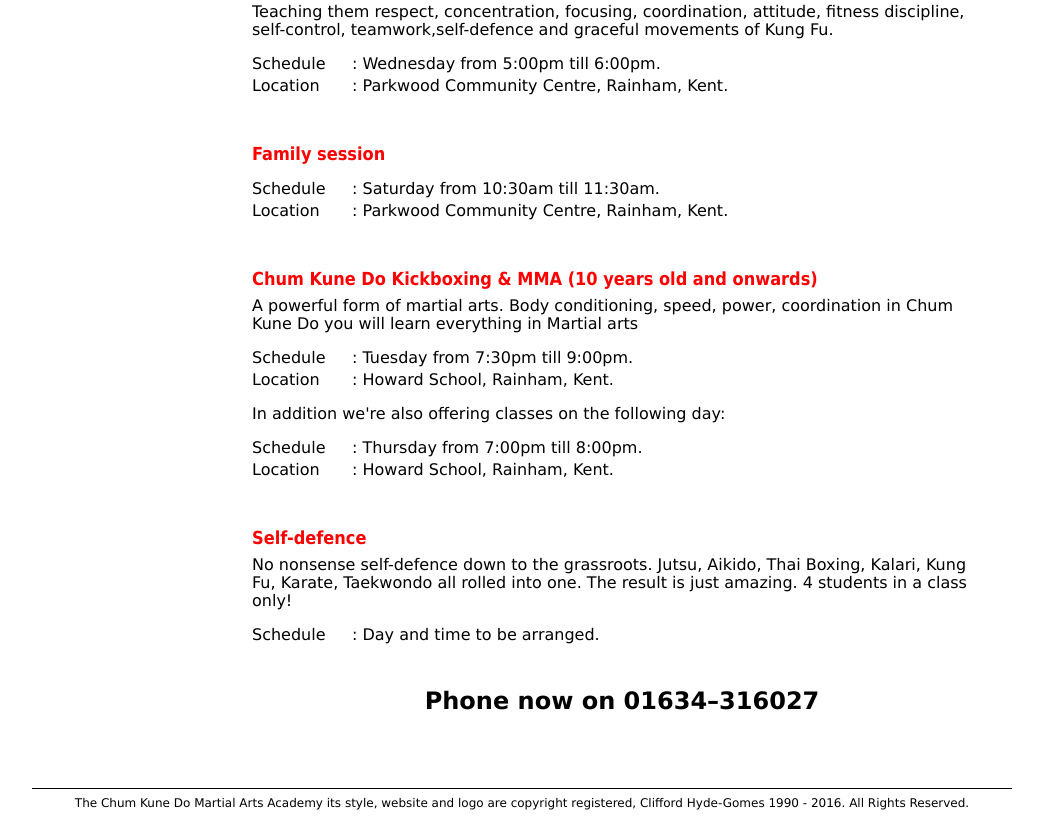
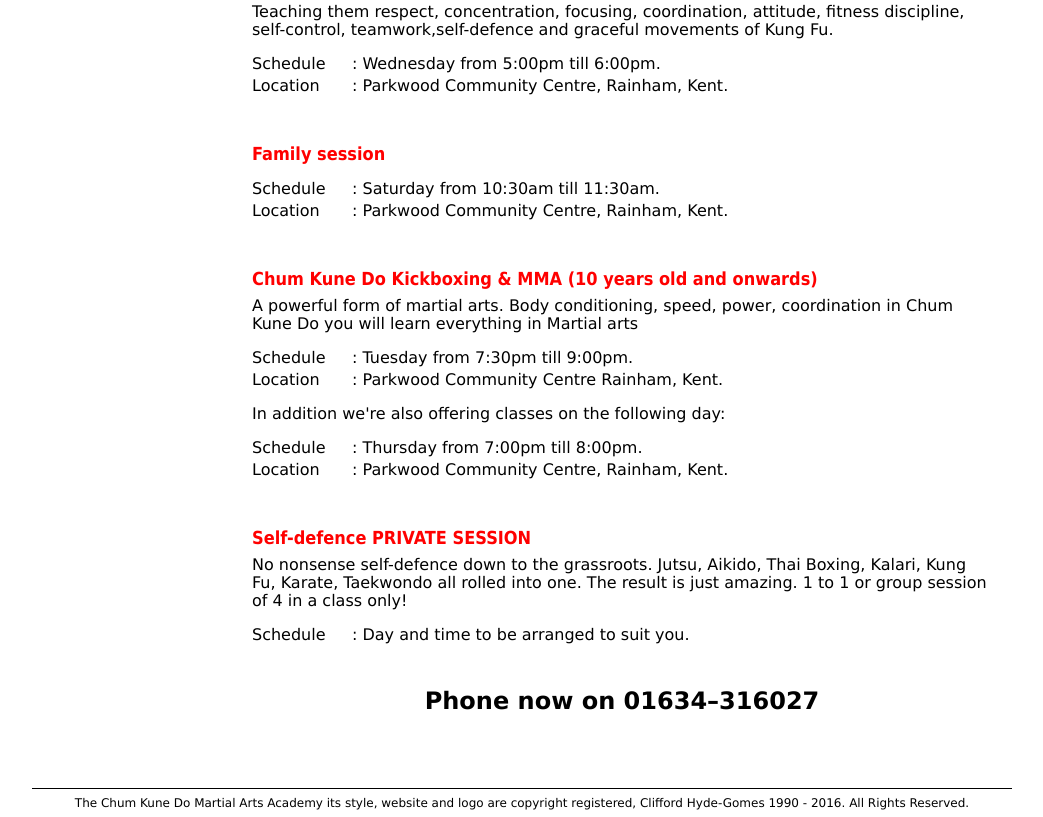
Before and after one commit to tbusser/chumkunedo, a plain HTML site: page classes.html in a window 1280 px wide. Shown: the part 361-1178 px from the top of the page, without its empty margins (118-1161 px from the left). Drawn offline with Linux system fonts and the light colour scheme.

Commit message:
Update the available classes

```diff
--- a/classes.html
+++ b/classes.html
@@ -90,20 +90,20 @@
 				<p>A powerful form of martial arts. Body conditioning, speed, power, coordination in Chum Kune Do you will learn everything in Martial arts</p>
 				<ul class="classesList">
 					<li><span class="classesLabel">Schedule</span>: Tuesday from 7:30pm till 9:00pm.</li>
-					<li><span class="classesLabel">Location</span>: Howard School, Rainham, Kent.</li>
+					<li><span class="classesLabel">Location</span>: Parkwood Community Centre Rainham, Kent.</li>
 				</ul>
 				<p>In addition we're also offering classes on the following day:</p>
 				<ul class="classesList">
 					<li><span class="classesLabel">Schedule</span>: Thursday from 7:00pm till 8:00pm.</li>
-					<li><span class="classesLabel">Location</span>: Howard School, Rainham, Kent.</li>
+					<li><span class="classesLabel">Location</span>: Parkwood Community Centre, Rainham, Kent.</li>
 				</ul>
 			</article>
 
 			<article class="lastElementMargin">
-				<h3 id="selfdefence">Self-defence</h3>
-				<p>No nonsense self-defence down to the grassroots. Jutsu, Aikido, Thai Boxing, Kalari, Kung Fu, Karate, Taekwondo all rolled into one. The result is just amazing. 4 students in a class only!</p>
+				<h3 id="selfdefence">Self-defence PRIVATE SESSION</h3>
+				<p>No nonsense self-defence down to the grassroots. Jutsu, Aikido, Thai Boxing, Kalari, Kung Fu, Karate, Taekwondo all rolled into one. The result is just amazing. 1 to 1 or group session of 4 in a class only!</p>
 				<ul class="classesList">
-					<li><span class="classesLabel">Schedule</span>: Day and time to be arranged.</li>
+					<li><span class="classesLabel">Schedule</span>: Day and time to be arranged to suit you.</li>
 				</ul>
 			</article>
 
```
